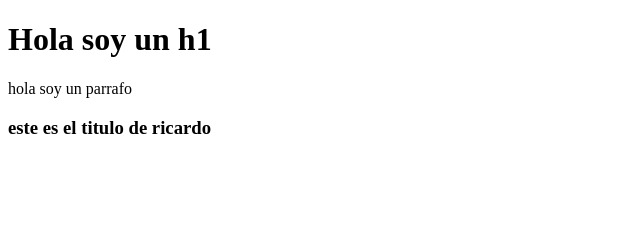
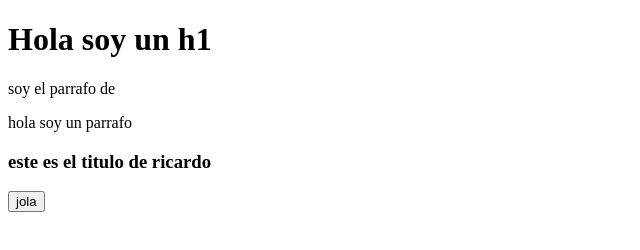
Before and after one commit to brai-2023/miarchivo, a plain HTML site: page index.html in a window 1280 px wide. Shown: the whole page, without its empty margins (0-640 px from the left). Drawn offline with Linux system fonts and the light colour scheme.

Commit message:
agregue algo

```diff
--- a/index.html
+++ b/index.html
@@ -9,8 +9,10 @@
 <body>
     <h1>Hola soy un h1</h1>
 
+    <p>soy el parrafo de </p>
     <p>hola soy un parrafo</p>
 
     <h3>este es el titulo de ricardo</h3>
+    <input type="button" value="jola">
 </body>
 </html>
```
